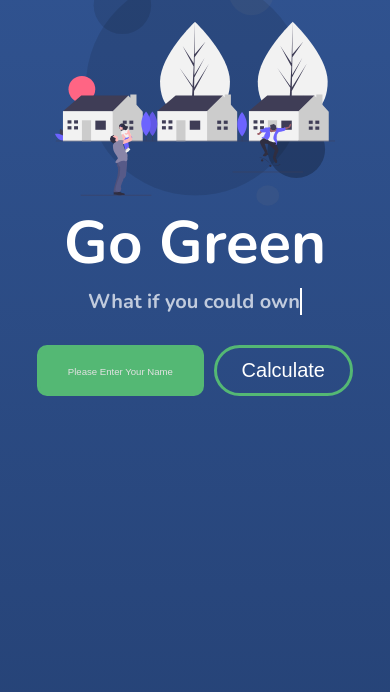
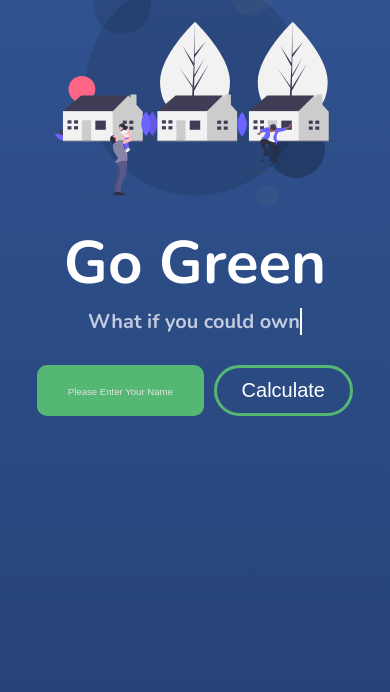
Before and after one commit to papa28x4/musesSolar, a plain HTML site: page index.html in a window 390 px wide. Shown: the part 100-792 px from the top of the page. Drawn offline with nearby package versions, Linux system fonts and the light colour scheme.

Commit message:
media query 6

```diff
--- a/css/style2.css
+++ b/css/style2.css
@@ -62,7 +62,7 @@ a {
   align-items: center; }
 
   #landing-body header .header-bar {
-    margin-top: 5rem;
+    margin-top: 3rem;
     width: 80%;
     display: grid;
     grid-template-columns: max-content 1fr max-content;
@@ -72,12 +72,12 @@ a {
   }
     #landing-body header .header-bar ul {
       list-style-type: none;
-      width: 60%;
-      justify-self: center;
+      width: 40%;
+      justify-self: end;
       display: flex;
       align-items: center;
-      justify-content: space-evenly;
-      column-gap: 4.5rem; }
+      justify-content: space-between;
+    }
       #landing-body header .header-bar ul li {
         font-size: 2rem;
         font-weight: 700;
@@ -399,6 +399,7 @@ a {
       background: rgba(0, 0, 0, 0.8);
       display: flex;
       flex-direction: column;
+      justify-content: space-evenly;
       align-items: center;
       width: 50%;
       opacity: 0;
@@ -532,6 +533,7 @@ a {
       background: rgba(0, 0, 0, 0.8);
       display: flex;
       flex-direction: column;
+      justify-content: space-evenly;
       align-items: center;
       width: 50%;
       opacity: 0;
@@ -672,3 +674,39 @@ a {
 
   }
 }
+
+@media screen and (max-width: 700px) and (orientation: portrait){
+  #landing-body header .header-content {
+    display: grid;
+    width: 90%;
+    grid-template-columns: 1fr;
+    grid-template-rows: 350px;
+    margin-top: 2%;
+    margin-bottom: 8rem;
+    align-items: center;
+    justify-content: center;
+    /* border: 1px solid green; */
+  }
+  #landing-body header .header-content .display-message{
+    margin-top: 2rem;
+   }
+
+}
+
+@media screen and (max-width: 510px) and (orientation: portrait){
+  #landing-body header .header-content {
+    display: grid;
+    width: 90%;
+    grid-template-columns: 1fr;
+    grid-template-rows: 220px;
+    margin-top: 2%;
+    margin-bottom: 8rem;
+    align-items: center;
+    justify-content: center;
+    /* border: 1px solid green; */
+  }
+  #landing-body header .header-content .display-message{
+    /* margin-top: 2rem; */
+   }
+
+}
```
